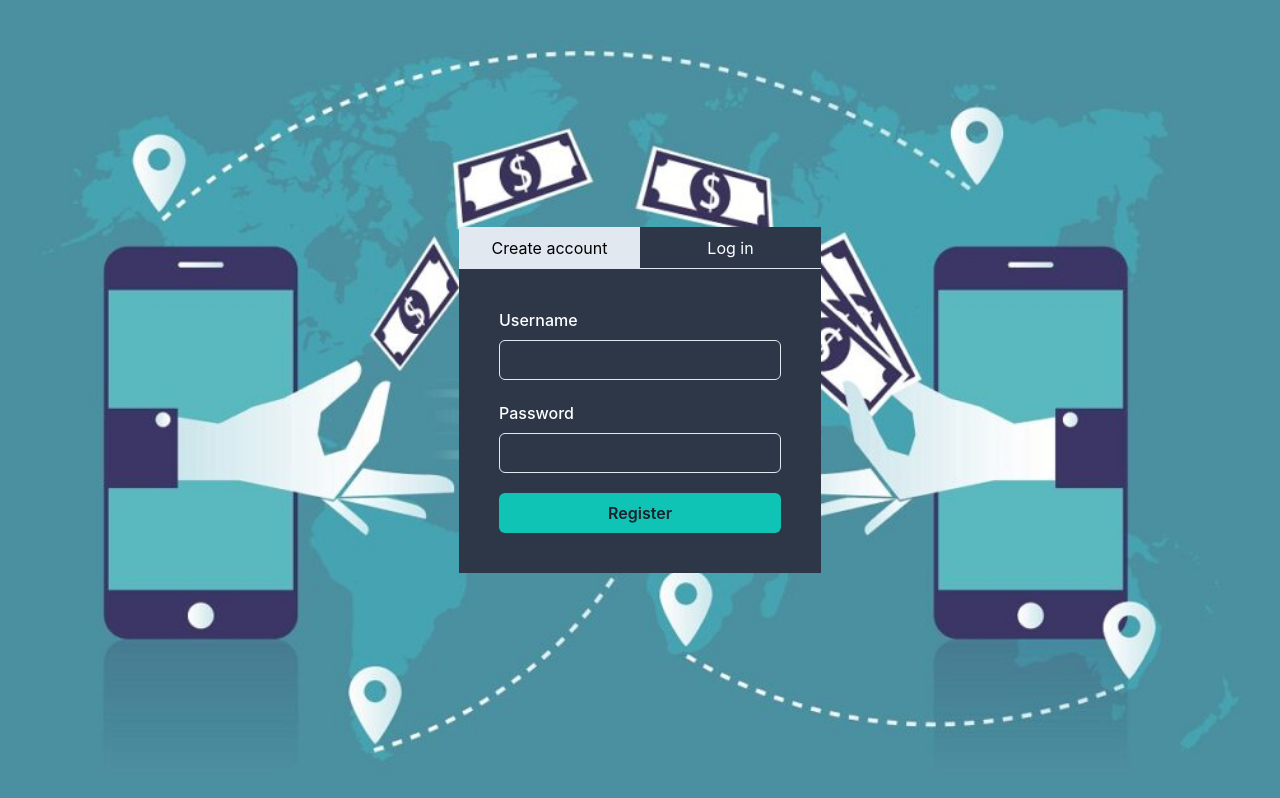
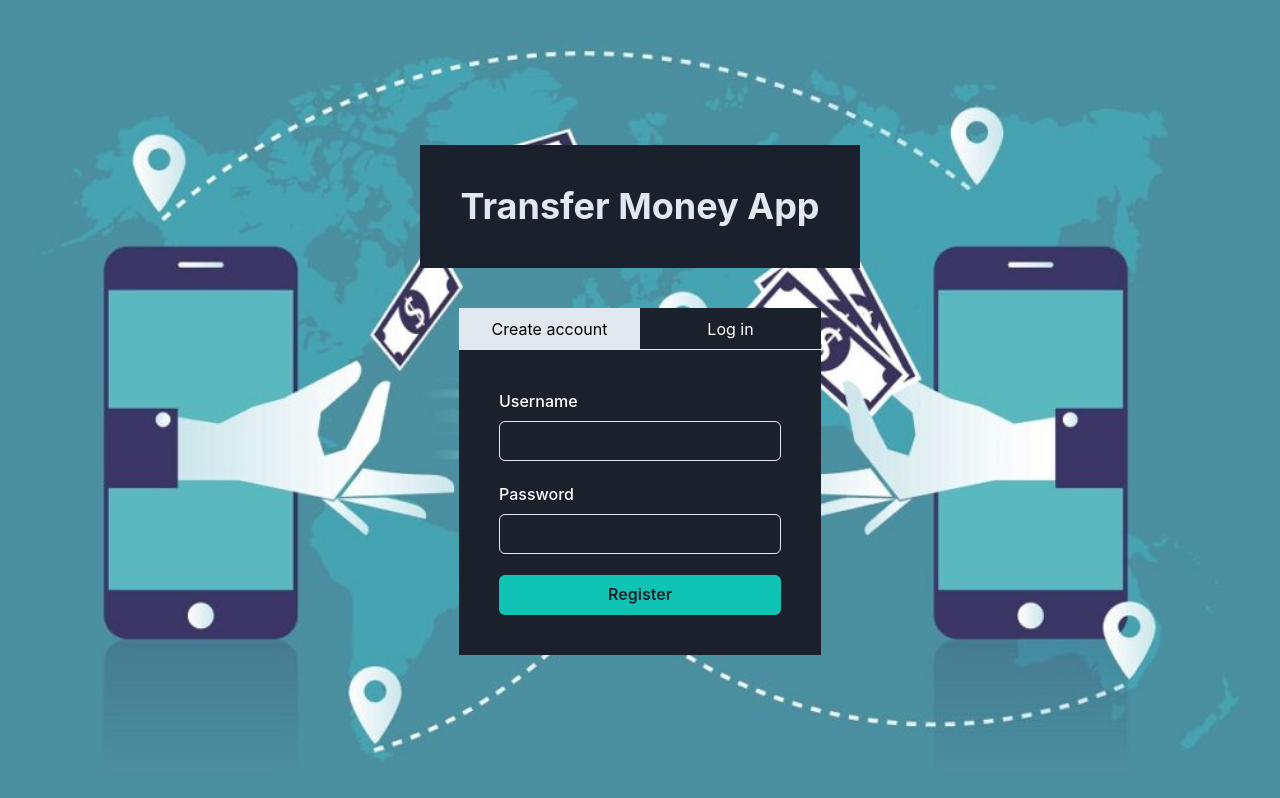
Before and after one commit to dashartt/transfer-money, a React (Vite) app in the folder frontend/: page /auth in a window 1280 px wide. Built offline with nearby package versions, Linux system fonts and the light colour scheme.

Commit message:
feat: :sparkles: add project name in auth page

```diff
--- a/frontend/src/pages/Auth.tsx
+++ b/frontend/src/pages/Auth.tsx
@@ -1,4 +1,4 @@
-import { Flex, Tab, TabList, TabPanel, TabPanels, Tabs } from '@chakra-ui/react';
+import { Flex, Heading, Tab, TabList, TabPanel, TabPanels, Tabs } from '@chakra-ui/react';
 import { useRecoilState } from 'recoil';
 
 import AuthForm from '../components/auth-form/AuthForm';
@@ -16,25 +16,37 @@ export default function Auth() {
       bgSize="cover"
       bgRepeat="no-repeat"
       bgPosition="center"
+      direction="column"
     >
+      <Heading
+        as="h1"
+        bg="gray.800"
+        w="fit-content"
+        color="gray.200"
+        textAlign="center"
+        p="10"
+        mb="10"
+      >
+        Transfer Money App
+      </Heading>
       <Tabs
         isLazy
         index={tabIndex}
         onChange={(index) => setTabIndex(index)}
-        backgroundColor="gray.700"
+        backgroundColor="gray.800"
         isFitted
         variant="enclosed"
       >
         <TabList>
           <Tab
-            _selected={{ bg: '#e2e8f0', color: 'black' }}
+            _selected={{ bg: 'gray.200', color: 'black' }}
             color="white"
             borderRadius="none"
           >
             Create account
           </Tab>
           <Tab
-            _selected={{ bg: '#e2e8f0', color: 'black' }}
+            _selected={{ bg: 'gray.200', color: 'black' }}
             color="white"
             borderRadius="none"
           >
```
